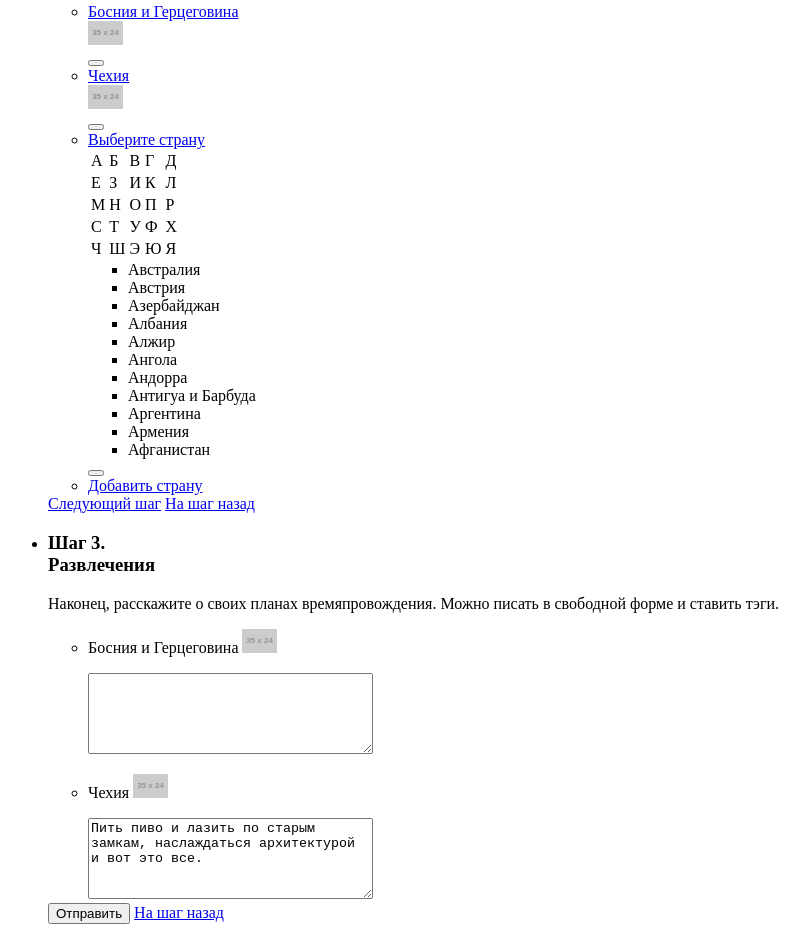
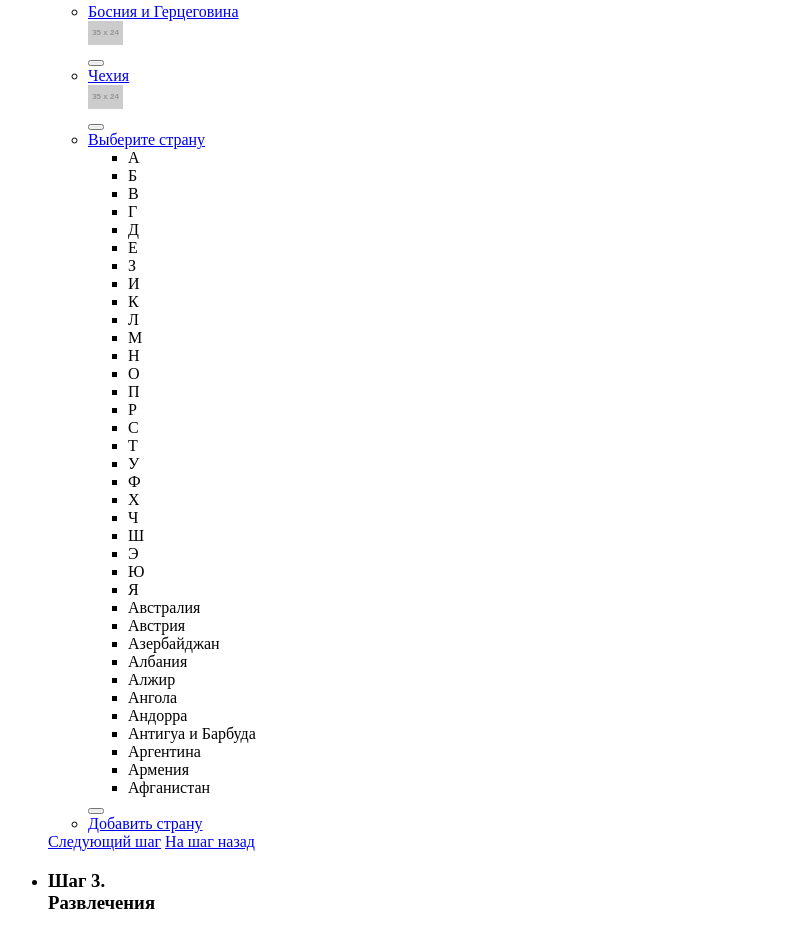
Before and after one commit to IreneMMM/161553-pognali-21, a website: page source/form.html in a window 1280 px wide. Shown: the part 1756-2686 px from the top of the page, without its empty margins (0-809 px from the left). Drawn offline with Linux system fonts and the light colour scheme; placeholder pictures from the web are drawn by us.

Commit message:
Разметка формы_исправила буквы на список

```diff
--- a/source/form.html
+++ b/source/form.html
@@ -272,43 +272,33 @@
                       </a>
                       <div class="countries-container__options">
                         <div class="alphabet">
-                          <table class="alphabet__table">
-                            <tr class="alphabet__row">
-                              <td class="alphabet__cell alphabet__cell--current">А</td>
-                              <td class="alphabet__cell">Б</td>
-                              <td class="alphabet__cell">В</td>
-                              <td class="alphabet__cell">Г</td>
-                              <td class="alphabet__cell">Д</td>
-                            </tr>
-                            <tr class="alphabet__row">
-                              <td class="alphabet__cell">Е</td>
-                              <td class="alphabet__cell">З</td>
-                              <td class="alphabet__cell">И</td>
-                              <td class="alphabet__cell">К</td>
-                              <td class="alphabet__cell">Л</td>
-                            </tr>
-                            <tr class="alphabet__row">
-                              <td class="alphabet__cell">М</td>
-                              <td class="alphabet__cell">Н</td>
-                              <td class="alphabet__cell">О</td>
-                              <td class="alphabet__cell">П</td>
-                              <td class="alphabet__cell">Р</td>
-                            </tr>
-                            <tr class="alphabet__row">
-                              <td class="alphabet__cell">С</td>
-                              <td class="alphabet__cell">Т</td>
-                              <td class="alphabet__cell">У</td>
-                              <td class="alphabet__cell">Ф</td>
-                              <td class="alphabet__cell">Х</td>
-                            </tr>
-                            <tr class="alphabet__row">
-                              <td class="alphabet__cell">Ч</td>
-                              <td class="alphabet__cell">Ш</td>
-                              <td class="alphabet__cell">Э</td>
-                              <td class="alphabet__cell">Ю</td>
-                              <td class="alphabet__cell">Я</td>
-                            </tr>
-                          </table>
+                          <ul class="alphabet__list">
+                            <li class="alphabet__item alphabet__item--current">А</li>
+                            <li class="alphabet__item">Б</li>
+                            <li class="alphabet__item">В</li>
+                            <li class="alphabet__item">Г</li>
+                            <li class="alphabet__item">Д</li>
+                            <li class="alphabet__item">Е</li>
+                            <li class="alphabet__item">З</li>
+                            <li class="alphabet__item">И</li>
+                            <li class="alphabet__item">К</li>
+                            <li class="alphabet__item">Л</li>
+                            <li class="alphabet__item">М</li>
+                            <li class="alphabet__item">Н</li>
+                            <li class="alphabet__item">О</li>
+                            <li class="alphabet__item">П</li>
+                            <li class="alphabet__item">Р</li>
+                            <li class="alphabet__item">С</li>
+                            <li class="alphabet__item">Т</li>
+                            <li class="alphabet__item">У</li>
+                            <li class="alphabet__item">Ф</li>
+                            <li class="alphabet__item">Х</li>
+                            <li class="alphabet__item">Ч</li>
+                            <li class="alphabet__item">Ш</li>
+                            <li class="alphabet__item">Э</li>
+                            <li class="alphabet__item">Ю</li>
+                            <li class="alphabet__item">Я</li>
+                          </ul>
                         </div>
                         <div class="countries">
                           <ul class="countries__list">
```
